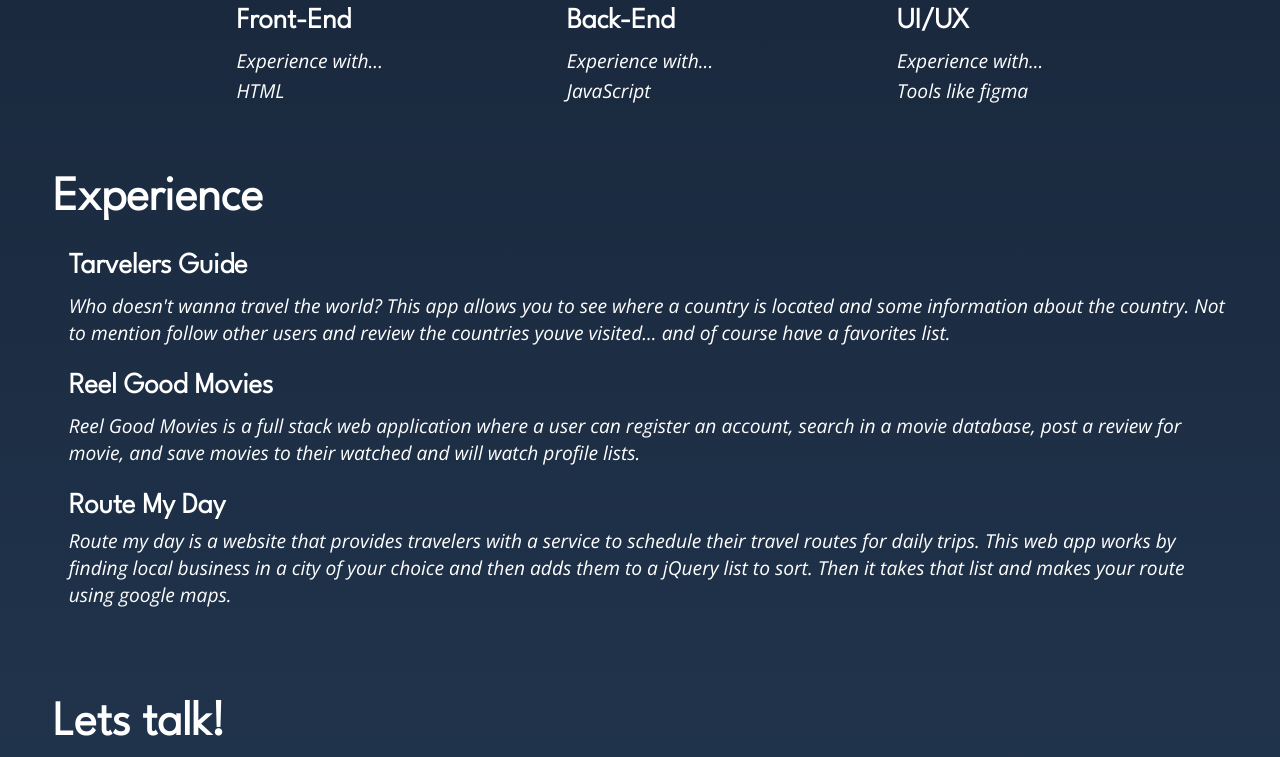
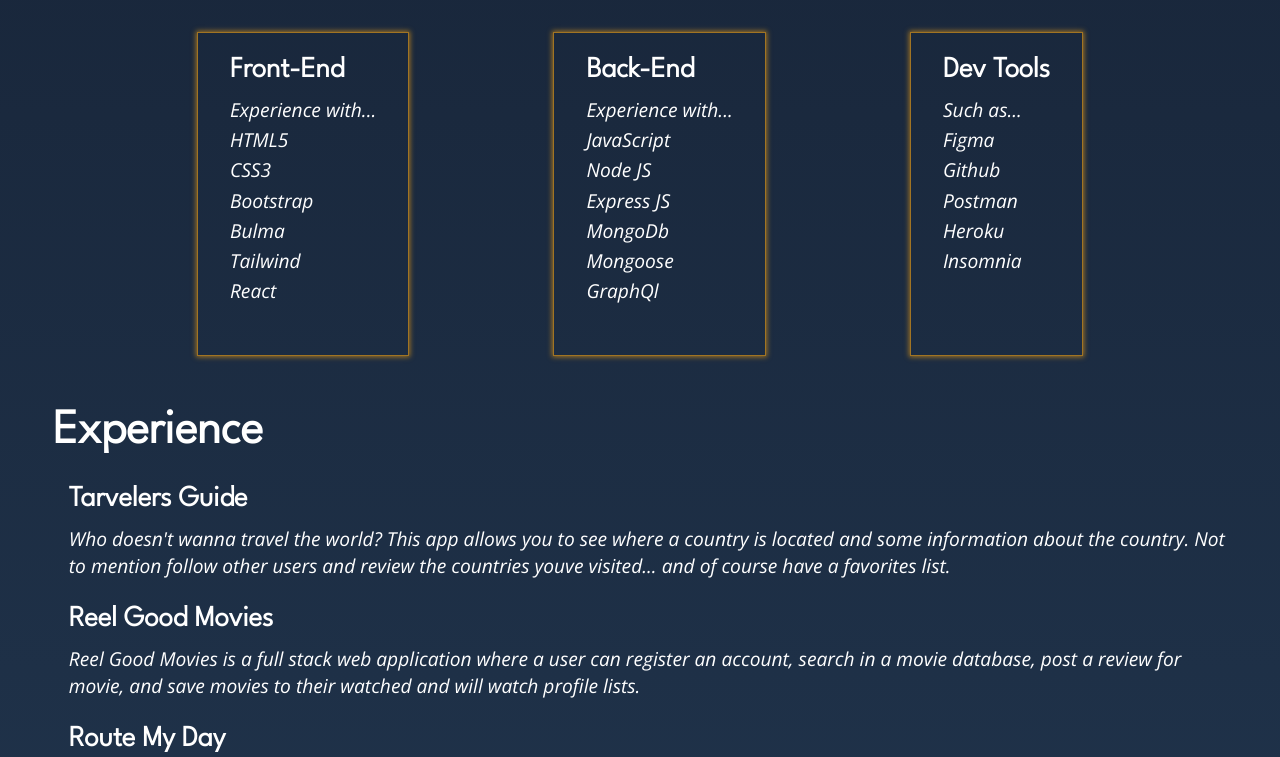
Before and after one commit to Phillip48/React-Portfolio-V2, a React app in the folder my-app/: page / in a window 1280 px wide. Shown: the part 746-1503 px from the top of the page. Built offline with nearby package versions, Linux system fonts and the light colour scheme.

Commit message:
Changed some hover effects and add a hover effect in technologies

```diff
--- a/my-app/src/components/footer/Footer.css
+++ b/my-app/src/components/footer/Footer.css
@@ -4,10 +4,9 @@
 * {
   box-sizing: border-box;
 }
-:root{
-    --hoverComp: #A17423;
+:root {
+  --hoverComp: #a17423;
 }
-
 
 .margin-side-footer {
   margin-left: 4rem;
@@ -30,25 +29,26 @@
 }
 .para-text-small-footer {
   font-family: "Open Sans", sans-serif;
-  font-size: .9em;
+  font-size: 0.9em;
   margin-top: -1rem;
   font-weight: 500;
   color: #fff;
 }
 
-.footer-icons{
-    padding: .2rem;
-    font-size: 2.7rem;
-    color: white;
+.footer-icons {
+  padding: 0.2rem;
+  font-size: 2.7rem;
+  color: white;
+  transition: all 0.4s ease-in-out;
 }
-.footer-icons:hover{
-    color:var(--hoverComp);
-    font-size: 4rem;
-    margin: 0;
-    transition: all .4s ease-in-out;
+.footer-icons:hover {
+  color: var(--hoverComp);
+  /* font-size: 4rem; */
+  margin: 0;
+  transform: scale(1.4);
 }
 
-.linebreak-footer{
-    border-bottom: 1px solid var(--hoverComp);
-    width: 100%;
+.linebreak-footer {
+  border-bottom: 1px solid var(--hoverComp);
+  width: 100%;
 }
--- a/my-app/src/components/navbar/Navbar.css
+++ b/my-app/src/components/navbar/Navbar.css
@@ -63,16 +63,19 @@ a:active {
 }
 
 .element-in-navbar{
-    padding: .5rem;
+    padding: 1rem;
     font-family: 'League Spartan', sans-serif;
     font-size: 1.3em;
+    transition: all .4s ease-in-out;
     color: #fff;
 }
 .element-in-navbar:hover{
     color: var(--hoverComp);
-    font-size: 200%;
+    /* font-size: 200%; */
     margin: 0;
-    transition: all .4s ease-in-out;
+    transform: scale(1.4);
+    padding-bottom: .5rem;
+    border-bottom: 3px solid var(--hoverComp);
 }
 /* To use with whatever part of the page the user is on. It will get highlighted in the navbar */
 /* .foractive-underNavbar{
--- a/my-app/src/components/technologies/Technologies.css
+++ b/my-app/src/components/technologies/Technologies.css
@@ -30,3 +30,16 @@ a:active {
     display: flex;
     justify-content: space-evenly;
 }
+.tech-experience{
+    border: 1px solid #A17423;
+    padding: 2rem;
+    box-shadow: 0 0px 5px 1px #A17423;
+    transition: all .2s ease-in-out;
+}
+.tech-experience:hover{
+    /* background-color: #A17423; */
+    transform: scale(1.2);
+    border: 3px solid #A17423;
+    /* box-shadow: 0 0px 40px 5px #fff; */
+    box-shadow: 0 0px 40px 5px #A17423;
+}
--- a/my-app/src/components/technologies/Technologies.js
+++ b/my-app/src/components/technologies/Technologies.js
@@ -9,22 +9,36 @@ const Technologies = () => {
             <p className='para-text-small margin-side'>I've worked with...</p>
             <div className='div-padding'></div>
             <div className='technologies-worked-display'>
-                <div>
+                <div className='tech-experience'>
                     <h3 className='sub-intro-med'>Front-End</h3>
                     <p className='para-text-small'>Experience with...</p>
-                    <p className='para-text-small'>HTML</p>
+                    <p className='para-text-small'>HTML5</p>
+                    <p className='para-text-small'>CSS3</p>
+                    <p className='para-text-small'>Bootstrap</p>
+                    <p className='para-text-small'>Bulma</p>
+                    <p className='para-text-small'>Tailwind</p>
+                    <p className='para-text-small'>React</p>
                 </div>
 
-                <div>
+                <div className='tech-experience'>
                     <h3 className='sub-intro-med'>Back-End</h3>
                     <p className='para-text-small'>Experience with...</p>
                     <p className='para-text-small'>JavaScript</p>
+                    <p className='para-text-small'>Node JS</p>
+                    <p className='para-text-small'>Express JS</p>
+                    <p className='para-text-small'>MongoDb</p>
+                    <p className='para-text-small'>Mongoose</p>
+                    <p className='para-text-small'>GraphQl</p>
                 </div>
 
-                <div>
-                    <h3 className='sub-intro-med'>UI/UX</h3>
-                    <p className='para-text-small'>Experience with...</p>
-                    <p className='para-text-small'>Tools like figma</p>
+                <div className='tech-experience'>
+                    <h3 className='sub-intro-med'>Dev Tools</h3>
+                    <p className='para-text-small'>Such as...</p>
+                    <p className='para-text-small'>Figma</p>
+                    <p className='para-text-small'>Github</p>
+                    <p className='para-text-small'>Postman</p>
+                    <p className='para-text-small'>Heroku</p>
+                    <p className='para-text-small'>Insomnia</p>
                 </div>
             </div>
 
```
